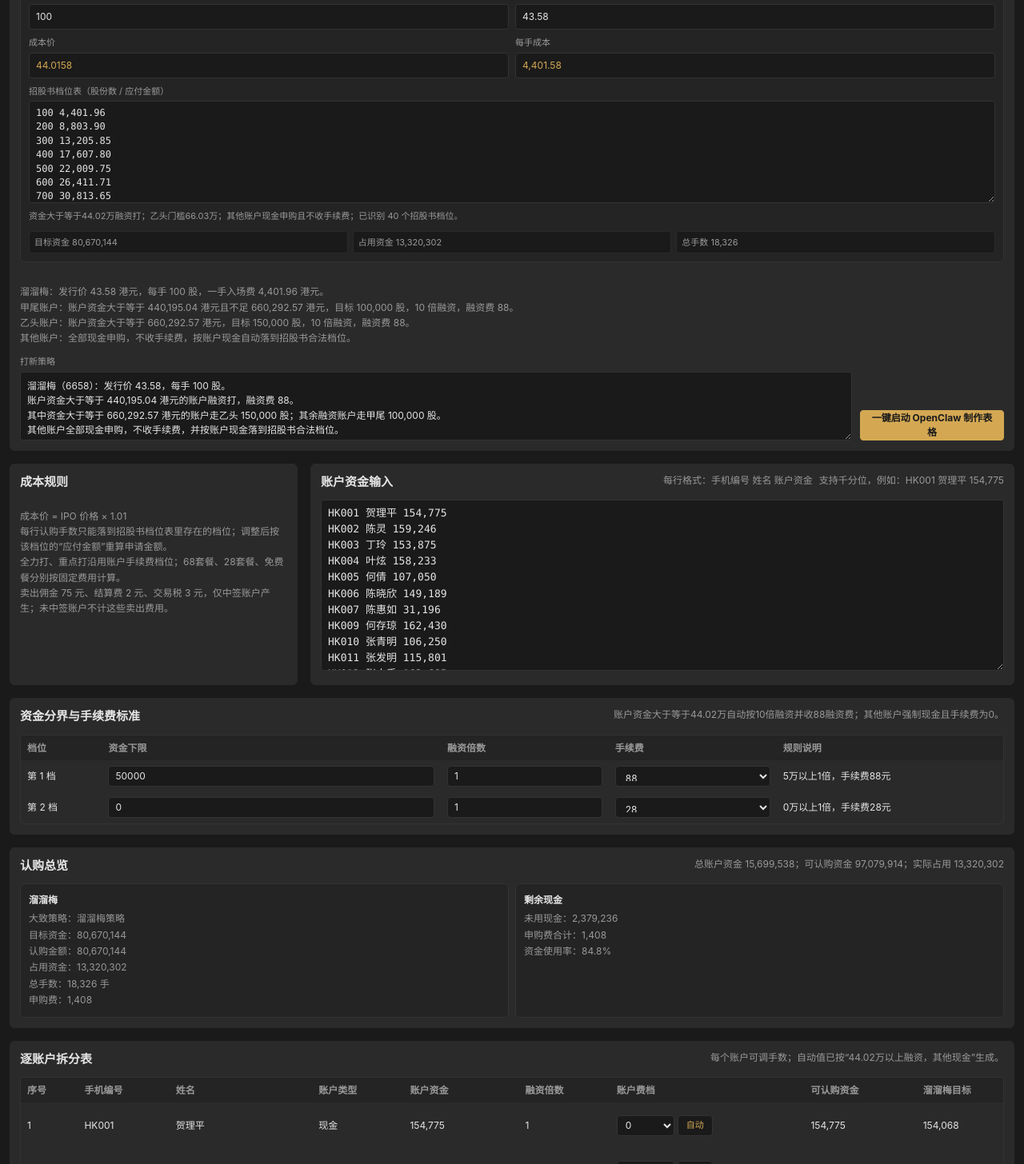
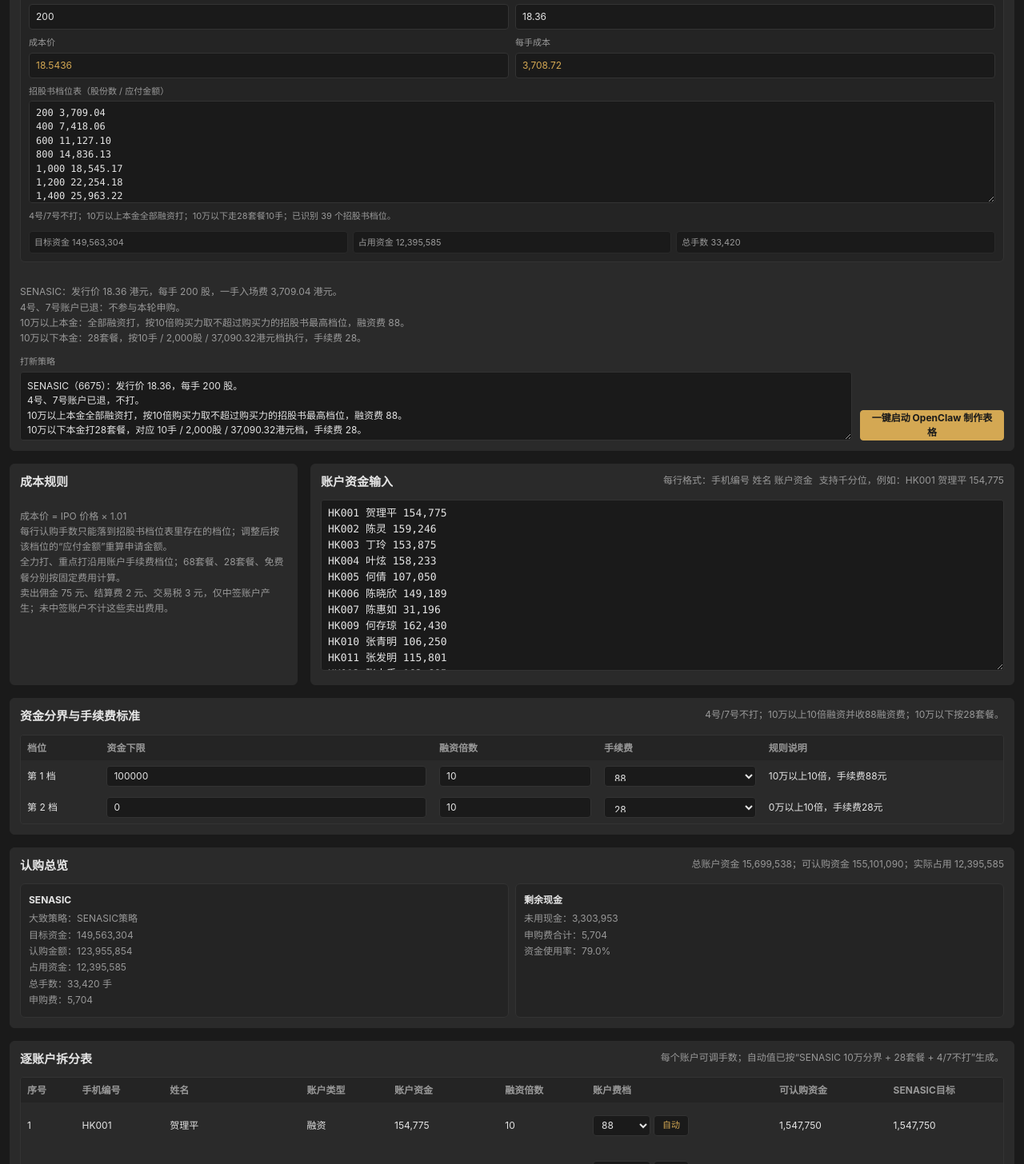
Before and after one commit to xieyajun32-oss/hkipo-admin, a React (Vite) app in the folder frontend/: page /admin/ipo-template in a window 1280 px wide. Shown: the part 340-1796 px from the top of the page at 80% size. Built offline with nearby package versions, Linux system fonts and the light colour scheme; sample sign-in values are in the browser's storage.

Commit message:
更新SENASIC打新模板

```diff
--- a/frontend/src/pages/IpoTemplate.jsx
+++ b/frontend/src/pages/IpoTemplate.jsx
@@ -119,17 +119,58 @@
 450,000 19,808,776.94
 573,200 25,231,979.86`
 
-const defaultStrategyPrompt = `溜溜梅（6658）：发行价 43.58，每手 100 股。
-账户资金大于等于 440,195.04 港元的账户融资打，融资费 88。
-其中资金大于等于 660,292.57 港元的账户走乙头 150,000 股；其余融资账户走甲尾 100,000 股。
-其他账户全部现金申购，不收手续费，并按账户现金落到招股书合法档位。`
+const senasicTiersText = `200 3,709.04
+400 7,418.06
+600 11,127.10
+800 14,836.13
+1,000 18,545.17
+1,200 22,254.18
+1,400 25,963.22
+1,600 29,672.25
+1,800 33,381.29
+2,000 37,090.32
+3,000 55,635.48
+4,000 74,180.64
+5,000 92,725.81
+6,000 111,270.96
+7,000 129,816.12
+8,000 148,361.29
+9,000 166,906.45
+10,000 185,451.61
+20,000 370,903.21
+30,000 556,354.82
+40,000 741,806.42
+50,000 927,258.04
+60,000 1,112,709.63
+70,000 1,298,161.24
+80,000 1,483,612.85
+90,000 1,669,064.45
+100,000 1,854,516.05
+200,000 3,709,032.12
+300,000 5,563,548.18
+400,000 7,418,064.25
+500,000 9,272,580.30
+600,000 11,127,096.35
+700,000 12,981,612.42
+800,000 14,836,128.48
+900,000 16,690,644.55
+1,000,000 18,545,160.60
+1,500,000 27,817,740.90
+2,000,000 37,090,321.20
+2,670,400 49,522,996.86`
+
+const defaultStrategyPrompt = `SENASIC（6675）：发行价 18.36，每手 200 股。
+4号、7号账户已退，不打。
+10万以上本金全部融资打，按10倍购买力取不超过购买力的招股书最高档位，融资费 88。
+10万以下本金打28套餐，对应 10手 / 2,000股 / 37,090.32港元档，手续费 28。`
 
 const feeOptions = [0, 28, 68, 88, 50, 100]
 const defaultTiers = [
-  { threshold: 50000, leverage: 1, fee: 88 },
-  { threshold: 0, leverage: 1, fee: 28 },
+  { threshold: 100000, leverage: 10, fee: 88 },
+  { threshold: 0, leverage: 10, fee: 28 },
 ]
 const stockStrategies = {
+  senasic: { label: 'SENASIC策略', weight: 100, desc: '4号/7号不打；10万以上本金全部融资打；10万以下走28套餐10手' },
   liuliumei: { label: '溜溜梅策略', weight: 100, desc: '资金大于等于44.02万融资打；乙头门槛66.03万；其他账户现金申购且不收手续费' },
   full: { label: '全力打', weight: 100, desc: '优先使用当前可用额度，按招股书合法档位尽量拉满' },
   focus: { label: '重点打', weight: 55, desc: '中高仓位，适合值得重点参与的票' },
@@ -140,14 +181,17 @@
 const defaultStocks = [
   {
     id: 'stock-a',
-    name: '溜溜梅',
-    code: '6658',
-    lotShares: 100,
-    ipoPrice: 43.58,
-    strategy: 'liuliumei',
-    rule: 'liuliumei_6658',
-    lotOptionsText: '1,2,3,4,5,6,7,8,9,10,15,20,25,30,35,40,45,50,60,70,80,90,100,200,300,400,500,600,700,800,900,1000,1500,2000,2500,3000,3500,4000,4500,5732',
-    applicationTiersText: liuliumeiTiersText,
+    name: 'SENASIC',
+    code: '6675',
+    lotShares: 200,
+    ipoPrice: 18.36,
+    strategy: 'senasic',
+    rule: 'senasic_6675',
+    subscriptionStart: '2026-06-09',
+    subscriptionEnd: '2026-06-12 12:00',
+    listingDate: '2026-06-17',
+    lotOptionsText: '1,2,3,4,5,6,7,8,9,10,15,20,25,30,35,40,45,50,60,70,80,90,100,200,300,400,500,600,700,800,900,1000,1500,2000,26704',
+    applicationTiersText: senasicTiersText,
   },
 ]
 const fallbackLotOptions = '1,2,3,4,5,6,7,8,9,10,20,40,60,80,100,200,400,600,800,1000'
@@ -317,15 +361,23 @@
   return stockStrategies[stock.strategy] || stockStrategies.focus
 }
 
-function accountIpoTag(row) {
+function accountIpoTag(row, stock) {
+  if (stock?.rule === 'senasic_6675') {
+    if ([4, 7].includes(Number(row?.index || 0))) return '不打'
+    if (Number(row?.capital || 0) >= 100000) return '融资'
+    return '28套餐'
+  }
   const capital = Number(row?.capital || 0)
   if (capital >= 660292.57) return '乙头'
   if (capital >= 440195.04) return '甲尾'
   return '现金'
 }
 
-function accountLeverage(row, tier) {
-  return accountIpoTag(row) === '现金' ? 1 : 10
+function accountLeverage(row, tier, stock) {
+  const tag = accountIpoTag(row, stock)
+  if (tag === '不打') return 0
+  if (stock?.rule === 'senasic_6675') return 10
+  return tag === '现金' ? 1 : 10
 }
 
 function makeManualKey(row, stock) {
@@ -364,7 +416,7 @@
   let ruleNote = strategy.desc
 
   if (stock.rule === 'liuliumei_6658') {
-    const tag = accountIpoTag(accountRow)
+    const tag = accountIpoTag(accountRow, stock)
     const targetLotsByTag = {
       甲尾: 1000,
       乙头: 1500,
@@ -378,6 +430,29 @@
     ruleNote = tag === '现金'
       ? '现金账户：不收手续费，按账户现金申购，自动落到招股书合法档位'
       : `${tag}账户：目标${fmt(targetTier?.shares || targetLots * Number(stock.lotShares || 0), 0)}股，10倍融资，资金不足则自动降到可承受合法档位`
+  } else if (stock.rule === 'senasic_6675') {
+    const tag = accountIpoTag(accountRow, stock)
+    if (tag === '不打') {
+      targetAmount = 0
+      maxLots = 0
+      autoLots = 0
+      subscriptionFee = 0
+      ruleNote = '4号/7号账户已退，不参与本轮申购'
+    } else if (tag === '28套餐') {
+      const fee28Lots = 10
+      const fee28Tier = stockTierByLots(stock, fee28Lots)
+      targetAmount = fee28Tier?.amount || fee28Lots * lotCost
+      maxLots = fee28Lots
+      autoLots = fee28Lots
+      subscriptionFee = 28
+      ruleNote = '10万以下本金：28套餐，按10手/2,000股/37,090.32港元档执行'
+    } else {
+      targetAmount = remainingPower
+      maxLots = affordableLots
+      autoLots = matchAffordableLotCount(remainingPower, stock, affordableLots)
+      subscriptionFee = 88
+      ruleNote = '10万以上本金：全部融资打，按10倍购买力取不超过购买力的招股书最高档位'
+    }
   } else if (stock.rule === 'tianchen_full') {
     targetAmount = remainingPower
     maxLots = affordableLots
@@ -507,8 +582,9 @@
     return parseAccounts(accountsText).map(row => {
       const accountKey = `${row.code}-${row.name}-${row.index}`
       const tier = matchTier(row.capital, tiers)
-      const leverage = accountLeverage(row, tier)
-      const accountTag = accountIpoTag(row)
+      const primaryStock = stocks[0]
+      const leverage = accountLeverage(row, tier, primaryStock)
+      const accountTag = accountIpoTag(row, primaryStock)
       const tierFee = accountTag === '现金' ? 0 : 88
       const subscriptionFee = manualFees[accountKey] ?? tierFee
       const buyingPower = row.capital * leverage
@@ -621,7 +697,7 @@
 
     return {
       source: 'ipo-template',
-      mode: 'liuliumei-6658-capital-plan',
+      mode: `${stock.rule || stock.strategy || 'custom'}-capital-plan`,
       imported_at: new Date().toISOString(),
       lot_shares: Number(stock.lotShares || 0),
       ipo_price: Number(stock.ipoPrice || 0),
@@ -672,9 +748,9 @@
           stock_name: stock.name.trim(),
           stock_code: stock.code.trim(),
           offer_price: Number(stock.ipoPrice || 0),
-          subscription_start: '2026-06-05',
-          subscription_end: '2026-06-10',
-          listing_date: '2026-06-15',
+          subscription_start: stock.subscriptionStart || '2026-06-09',
+          subscription_end: stock.subscriptionEnd || '2026-06-12 12:00',
+          listing_date: stock.listingDate || '2026-06-17',
           notes: JSON.stringify(buildIpoNotes(stock)),
         }
         created.push(await api.post('/ipos', payload))
@@ -695,16 +771,16 @@
         <div>
           <h1 className="text-2xl font-bold">IPO 打新模板</h1>
           <p className="text-xs mt-1" style={{ color: 'var(--text-secondary)' }}>
-            已按溜溜梅（6658）预填：资金大于等于44.02万融资打，其他账户现金申购。
+            已按 SENASIC（6675）预填：4号/7号不打，10万以上全部融资，10万以下28套餐。
           </p>
         </div>
       </div>
 
       <section className="template-panel">
         <div className="flex flex-wrap justify-between gap-2 mb-3">
-          <h2 className="font-semibold">溜溜梅资金规划</h2>
+          <h2 className="font-semibold">SENASIC 资金规划</h2>
           <div className="text-xs" style={{ color: 'var(--text-secondary)' }}>
-            溜溜梅已填好发行价、每手股数、完整招股书档位和默认策略。
+            SENASIC 已填好发行价、每手股数、完整招股书档位和默认策略。
           </div>
         </div>
         <div className="template-stock-grid">
@@ -771,10 +847,10 @@
           })}
         </div>
         <div className="template-rule mt-4">
-          <div>溜溜梅：发行价 43.58 港元，每手 100 股，一手入场费 4,401.96 港元。</div>
-          <div>甲尾账户：账户资金大于等于 440,195.04 港元且不足 660,292.57 港元，目标 100,000 股，10 倍融资，融资费 88。</div>
-          <div>乙头账户：账户资金大于等于 660,292.57 港元，目标 150,000 股，10 倍融资，融资费 88。</div>
-          <div>其他账户：全部现金申购，不收手续费，按账户现金自动落到招股书合法档位。</div>
+          <div>SENASIC：发行价 18.36 港元，每手 200 股，一手入场费 3,709.04 港元。</div>
+          <div>4号、7号账户已退：不参与本轮申购。</div>
+          <div>10万以上本金：全部融资打，按10倍购买力取不超过购买力的招股书最高档位，融资费 88。</div>
+          <div>10万以下本金：28套餐，按10手 / 2,000股 / 37,090.32港元档执行，手续费 28。</div>
         </div>
         <div className="template-strategy-runner">
           <label className="template-field">
@@ -824,7 +900,7 @@
         <div className="flex flex-wrap justify-between gap-2 mb-3">
           <h2 className="font-semibold">资金分界与手续费标准</h2>
           <div className="text-xs" style={{ color: 'var(--text-secondary)' }}>
-              账户资金大于等于44.02万自动按10倍融资并收88融资费；其他账户强制现金且手续费为0。
+              4号/7号不打；10万以上10倍融资并收88融资费；10万以下按28套餐。
           </div>
         </div>
         <div className="overflow-x-auto rounded border" style={{ borderColor: 'var(--border)' }}>
@@ -893,7 +969,7 @@
         <div className="flex flex-wrap justify-between gap-2 mb-3">
           <h2 className="font-semibold">逐账户拆分表</h2>
           <div className="text-xs" style={{ color: 'var(--text-secondary)' }}>
-            每个账户可调手数；自动值已按“44.02万以上融资，其他现金”生成。
+            每个账户可调手数；自动值已按“SENASIC 10万分界 + 28套餐 + 4/7不打”生成。
           </div>
         </div>
         <div className="overflow-x-auto rounded border" style={{ borderColor: 'var(--border)' }}>
```
